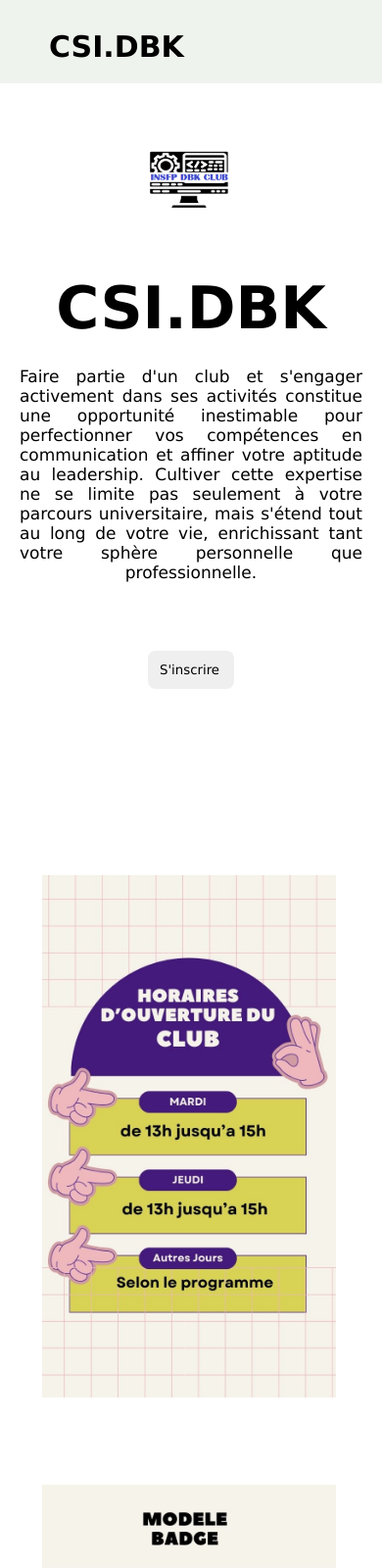
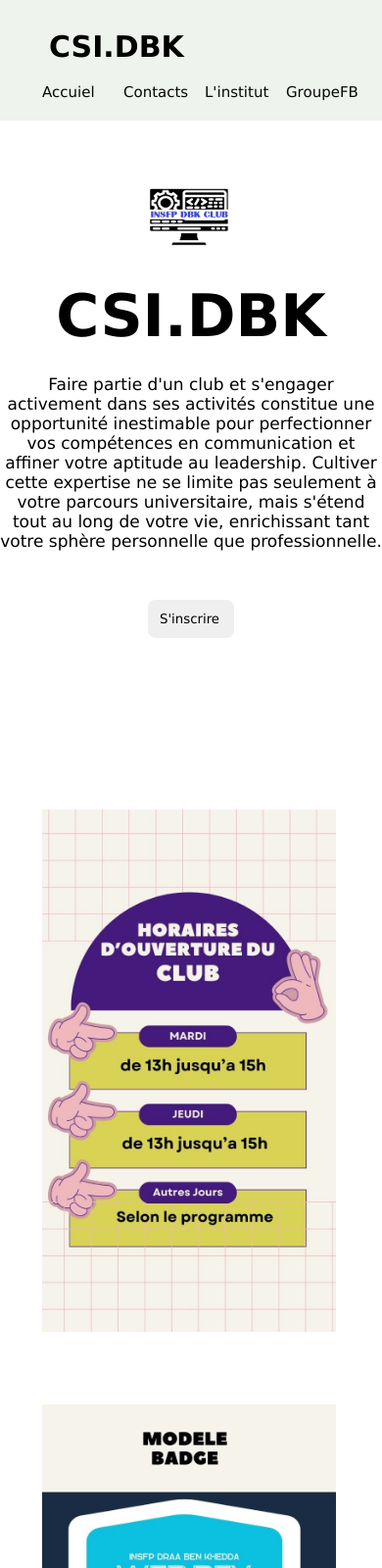
Before and after one commit to CSIDBK/CSIDBK, a plain HTML site: page index.html in a window 390 px wide. Shown: the top 1600 px of the page at 98% size. Drawn offline with Linux system fonts and the light colour scheme.

Commit message:
Update style.css

```diff
--- a/style.css
+++ b/style.css
@@ -119,21 +119,42 @@ transition-duration: 1s;
 
 @media screen and (max-width: 500px){
     nav .onglets .link {
-       display:none;
+       width: 30px;
+       font-size:15px;
+        display:flex;
+        flex-wrap: wrap;
+        justify-content: space-between;
+        margin-left: 23px;
+        margin-right: 30px;
+        align-items: center;
+        text-align: center;
+
+
+
+
+
+    }
+    nav .pl {
+      font-size: 30px;
+      width: 32px;
+      justify-content: center;
+      text-align: center;
+      margin-left: 120px;
+
 
     }
     .cards .card{
         margin-left: 25px;
-        margin-top: -5px;
+        margin-top: -90;
         align-items: center;
     }
     .cards .card img{
         width: 300px;
-        margin-top: 45px;
+        margin-top: 25px;
     }
     header h1{
     margin: 05px;
-    margin-top: 150px;
+    margin-top: 120px;
     display: flex;
     justify-content: center;
     text-align: center;
@@ -141,7 +162,7 @@ transition-duration: 1s;
 
     }
 
-     header p{
+     nav header p{
 
         max-width: 400px;
         position: relative;
@@ -149,7 +170,10 @@ transition-duration: 1s;
         margin: 20px;
 
     }
+
+
 }
+
 
 
 footer{
```
